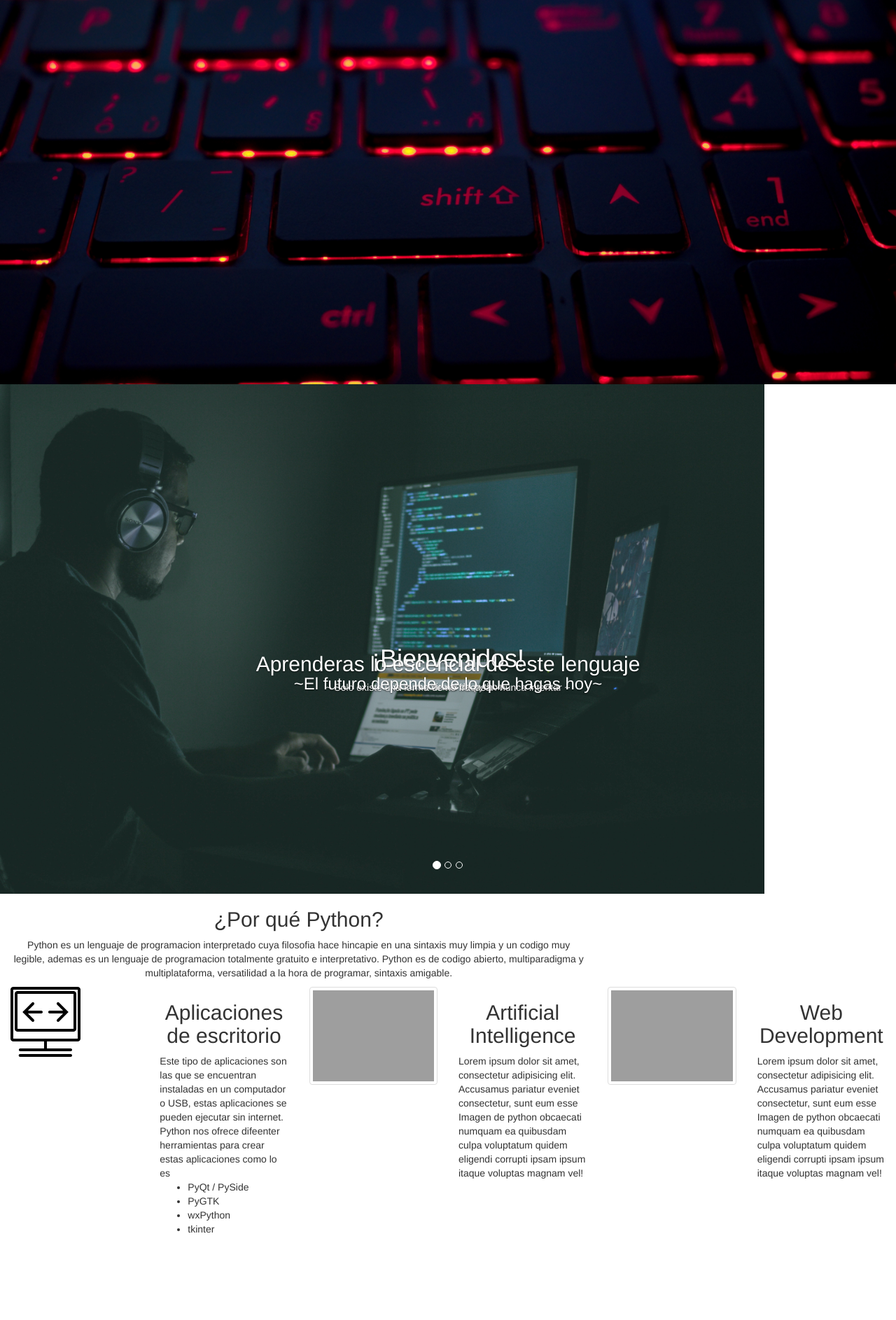
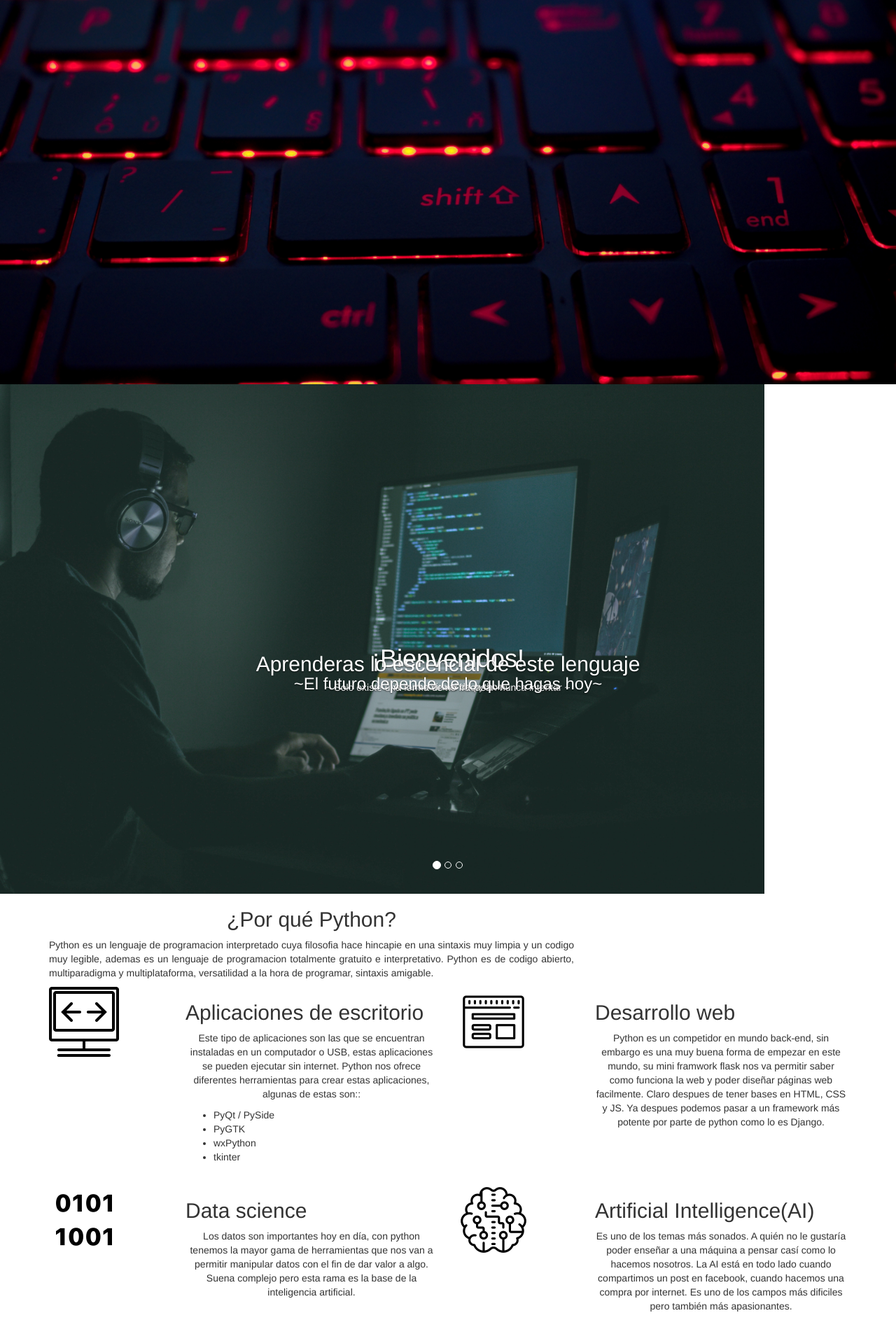
Before and after one commit to sarmijavier/PythonProjectJSJPython, a Flask app: page / in a window 1280 px wide. Shown: the part 1013-2899 px from the top of the page at 70% size. Before the commit the page ends 2775 px from the top, so only its background shows below. Run offline with Flask 2, Linux system fonts and the light colour scheme; some libraries are stand-ins or nearby versions; grey boxes are pictures that could not be loaded.

Commit message:
main section

```diff
--- a/templates/home.html
+++ b/templates/home.html
@@ -48,11 +48,11 @@ Home
 <!-- /carousel -->
 
 <!-- section-python -->
-<div class="container-fluid">
+<div class="container">
     <div class="row">
-        <div class="col-lg-8 offset-lg-2">
+        <div class="text-center col-lg-8 offset-lg-2">
             <h2 class="text-center pt-5">¿Por qué Python?</h2>
-            <p class="text-center">Python es un lenguaje de programacion interpretado cuya filosofia hace hincapie en
+            <p class="text-justify">Python es un lenguaje de programacion interpretado cuya filosofia hace hincapie en
                 una
                 sintaxis muy limpia y un codigo muy legible, ademas es un lenguaje de programacion totalmente gratuito e
                 interpretativo. Python es de codigo abierto, multiparadigma y multiplataforma, versatilidad a la hora de
@@ -60,15 +60,16 @@ Home
         </div>
     </div>
 
-    <div class="row">
+    <div class="row mt-5">
         <div class="col-lg-2">
-            <img src="{{ url_for('static', filename='img/iconpc.png')}}" class="d-block w-50 mr-2" alt="...">
+            <img src="{{ url_for('static', filename='img/iconpc.png')}}" class="d-block w-50 ml-auto" alt="...">
         </div>
-        <div class="col-lg-2">
-            <h2 class="text-center mt-5">Aplicaciones de escritorio</h2>
-            Este tipo de aplicaciones son las que se encuentran instaladas en un computador o USB, estas aplicaciones se
-            pueden ejecutar sin internet. Python nos ofrece difeenter herramientas para crear estas aplicaciones como lo
-            es
+        <div class="col-lg-4">
+            <h2 class="text-justify mt-5">Aplicaciones de escritorio</h2>
+            <p class="text-center ">
+                Este tipo de aplicaciones son las que se encuentran instaladas en un computador o USB, estas aplicaciones se
+                pueden ejecutar sin internet. Python nos ofrece diferentes herramientas para crear estas aplicaciones, algunas de estas son:: <br>
+            </p>
             <ul>
                 <li>PyQt / PySide</li>
                 <li>PyGTK</li>
@@ -78,28 +79,39 @@ Home
             <img src="" alt="">
         </div>
         <div class="col-lg-2">
-            <img src="https://external-content.duckduckgo.com/iu/?u=https%3A%2F%2Fi.ytimg.com%2Fvi%2F-ogWHhd6CsA%2Fmaxresdefault.jpg&f=1&nofb=1"
-                alt="..." class="img-thumbnail">
+            <img src="{{ url_for('static', filename='img/iconwd.png')}}" class="d-block w-50 ml-auto" alt="...">
+        </div>
+        <div class="text-center col-lg-4">
+            <h2 class="text-justify mt-5">Desarrollo web</h2>
+            <p>
+                Python es un competidor en mundo back-end, sin embargo es una muy buena forma de empezar en este mundo, su mini framwork flask
+                nos va permitir saber como funciona la web y poder diseñar páginas web facilmente. Claro despues de tener bases en HTML, CSS y JS.
+                Ya despues podemos pasar a un framework más potente por parte de python como lo es Django.
+            </p>
+        </div>
+    </div>
+    <div class="row pt-5 mx-auto">
+        <div class="col-lg-2">
+            <img src="{{ url_for('static', filename='img/iconds.png')}}" class="d-block w-50 ml-auto" alt="...">
+        </div>
+        <div class="text-center col-lg-4">
+            <h2 class="text-justify mt-5">Data science</h2>
+            <p>
+                Los datos son importantes hoy en día, con python tenemos la mayor gama de herramientas que nos van a permitir manipular datos con
+                el fin de dar valor a algo. Suena complejo pero esta rama es la base de la inteligencia artificial.
+            </p>
+            <img src="" alt="">
         </div>
         <div class="col-lg-2">
-            <h2 class="text-center mt-5">Artificial Intelligence</h2>
-            Lorem ipsum dolor sit amet, consectetur adipisicing elit. Accusamus pariatur eveniet consectetur, sunt eum
-            esse
-            <img src="" alt="">Imagen de python
-            obcaecati numquam ea quibusdam culpa voluptatum quidem eligendi corrupti ipsam ipsum itaque voluptas magnam
-            vel!
+            <img src="{{ url_for('static', filename='img/iconai.png')}}" class="d-block w-50 ml-auto" alt="...">
         </div>
-        <div class="col-lg-2">
-            <img src="https://external-content.duckduckgo.com/iu/?u=https%3A%2F%2Fi.ytimg.com%2Fvi%2F-ogWHhd6CsA%2Fmaxresdefault.jpg&f=1&nofb=1"
-                alt="..." class="img-thumbnail">
-        </div>
-        <div class="col-lg-2">
-            <h2 class="text-center mt-5">Web Development</h2>
-            Lorem ipsum dolor sit amet, consectetur adipisicing elit. Accusamus pariatur eveniet consectetur, sunt eum
-            esse
-            <img src="" alt="">Imagen de python
-            obcaecati numquam ea quibusdam culpa voluptatum quidem eligendi corrupti ipsam ipsum itaque voluptas magnam
-            vel!
+        <div class="text-center col-lg-4">
+            <h2 class="text-justify mt-5">Artificial Intelligence(AI)</h2>
+            <p>
+                Es uno de los temas más sonados. A quién no le gustaría poder enseñar a una máquina a pensar casí como lo
+                hacemos nosotros. La AI está en todo lado cuando compartimos un post en facebook, cuando hacemos una compra por internet. Es uno de los
+                campos más dificiles pero también más apasionantes.
+            </p>
         </div>
     </div>
 </div>
```
Also changed, not shown: static/img/iconai.png (added), static/img/iconds.png (added), static/img/iconwd.png (added).
